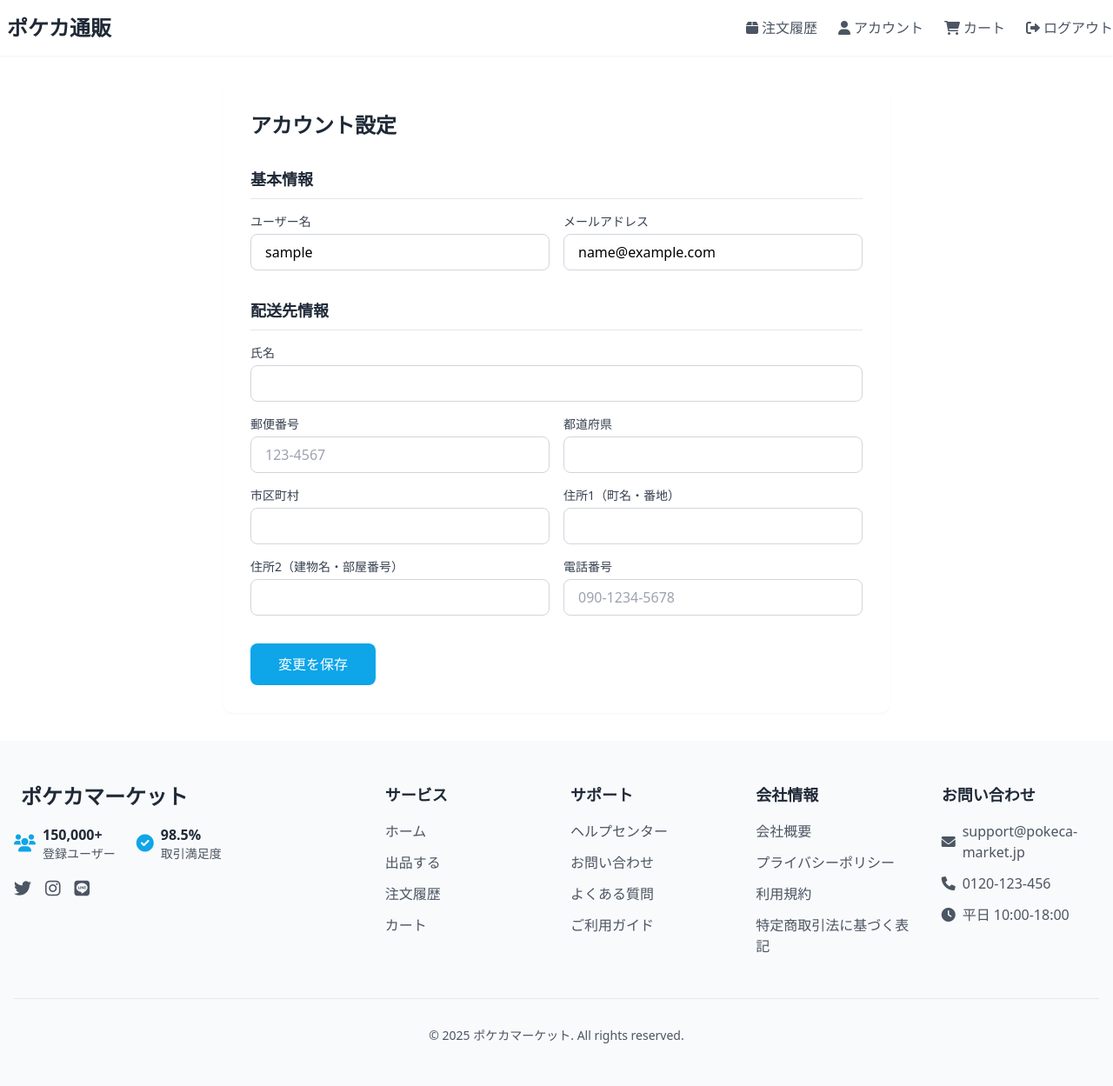
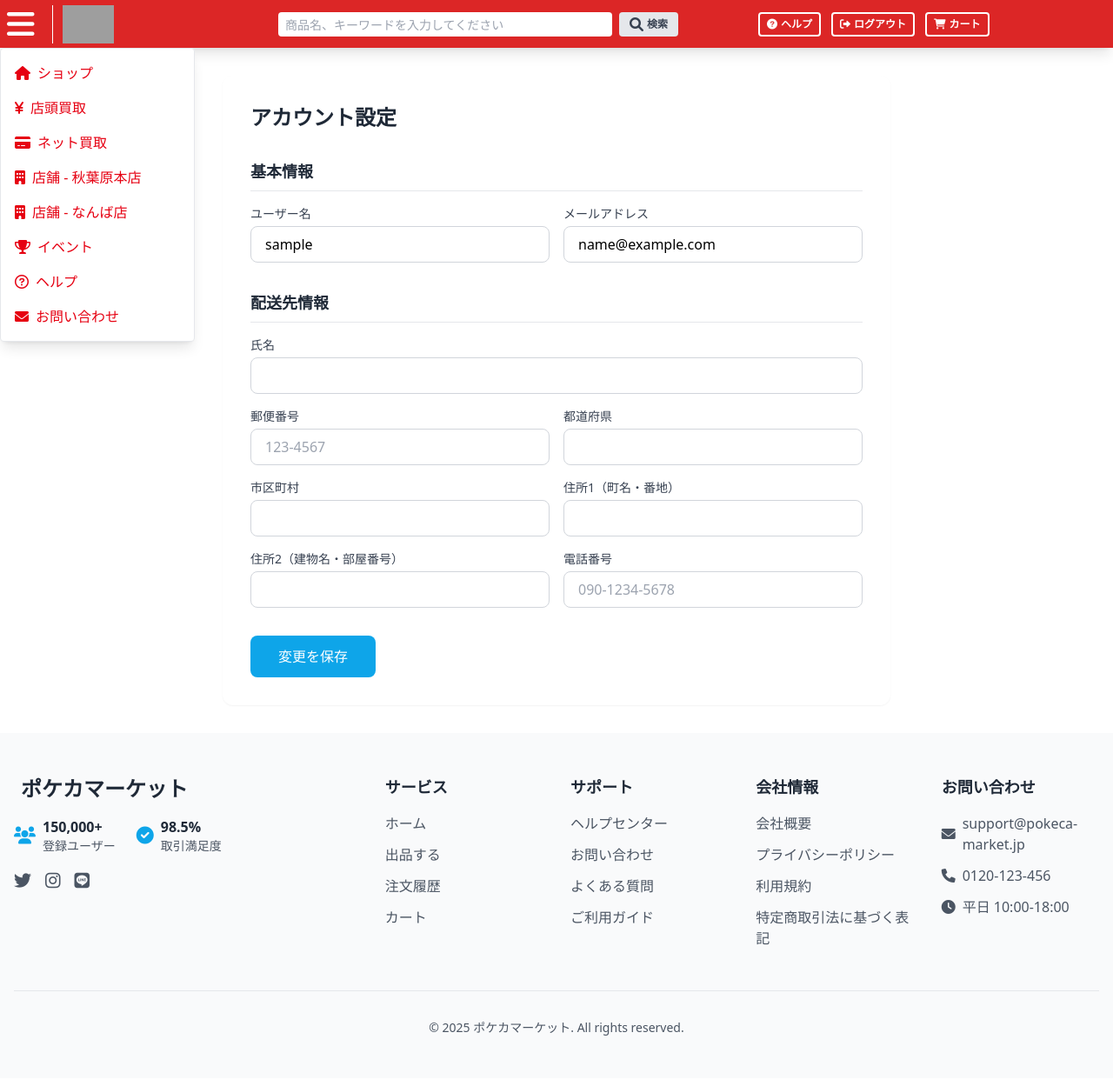
Before and after one commit to yamada0914/django-practice, a Django app: page /account/ in a window 1280 px wide. Shown: the whole page at 87% size. After the commit the page ends 1191 px from the top, so only its background shows below. Run offline with Django 3.2, Linux system fonts and the light colour scheme; the visitor is signed in with stand-in values (Sample User, id 1); data comes from the database, SQL or seed files in the repository; some libraries are stand-ins or nearby versions; grey boxes are pictures that could not be loaded.

Commit message:
ヘッダーデザイン調整

```diff
--- a/templates/base.html
+++ b/templates/base.html
@@ -30,14 +30,16 @@
             },
         }
     </script>
+    <!-- Alpine.js -->
+    <script src="https://cdn.jsdelivr.net/npm/alpinejs@3.x.x/dist/cdn.min.js" defer></script>
     <!-- Font Awesome -->
     <link href="https://cdnjs.cloudflare.com/ajax/libs/font-awesome/6.0.0/css/all.min.css" rel="stylesheet">
     <!-- Google Fonts -->
     <link href="https://fonts.googleapis.com/css2?family=Noto+Sans+JP:wght@400;500;700&display=swap" rel="stylesheet">
 </head>
 
-<body class="font-sans min-h-screen flex flex-col">
-    <header>
+<body class="font-sans min-h-screen">
+    <header class="sticky top-0 bg-red-600 shadow-lg backdrop-blur-md z-50 h-[55px] flex items-center">
         {% block header %}
         {% include 'snippets/messages.html' %}
         {% include 'snippets/header.html' %}
--- a/templates/snippets/header.html
+++ b/templates/snippets/header.html
@@ -1,83 +1,80 @@
-<nav class="sticky top-0 bg-white/95 backdrop-blur-md shadow-sm py-4">
-  <div class="container mx-auto">
-    <div class="flex items-center justify-between">
-      <a class="text-2xl font-bold text-gray-800 flex items-center" href="/">
-        <i class="fas fa-cards mr-2"></i>{{ TITLE }}
+<nav class="h-full">
+  <div class="flex items-center h-full w-full">
+    <!-- 左 -->
+    <div class="flex items-center h-full w-80 flex-shrink-0 relative" x-data="{ open: false }">
+      <button class="text-white text-4xl p-2 focus:outline-none" @click="open = !open" @mouseenter="open = true"
+        @mouseleave="open = false" type="button">
+        <i class="fas fa-bars"></i>
+      </button>
+      <!-- ドロップダウンメニュー -->
+      <div x-show="open" x-transition:enter="transition ease-out duration-100"
+        x-transition:enter-start="opacity-0 -translate-y-12" x-transition:enter-end="opacity-100 translate-y-0"
+        x-transition:leave="transition ease-in duration-75" x-transition:leave-start="opacity-100 translate-y-0"
+        x-transition:leave-end="opacity-0 -translate-y-12" @mouseenter="open = true" @mouseleave="open = false"
+        class="absolute left-0 top-[55px] bg-white shadow-lg rounded w-56 z-50 border" style="display: none;">
+        <ul class="py-2">
+          <li><a href="/" class="flex items-center px-4 py-2 hover:bg-gray-100 text-[#e60012]"><i
+                class="fas fa-home mr-2"></i>ショップ</a></li>
+          <li><a href="/pages/buying" class="flex items-center px-4 py-2 hover:bg-gray-100 text-[#e60012]"><i
+                class="fas fa-yen-sign mr-2"></i>店頭買取</a></li>
+          <li><a href="https://www.hare2buy.com/" target="_blank"
+              class="flex items-center px-4 py-2 hover:bg-gray-100 text-[#e60012]"><i
+                class="fa fa-credit-card mr-2"></i>ネット買取</a></li>
+          <li><a href="/pages/store" class="flex items-center px-4 py-2 hover:bg-gray-100 text-[#e60012]"><i
+                class="fa fa-building mr-2"></i>店舗 - 秋葉原本店</a></li>
+          <li><a href="/pages/store_namba" class="flex items-center px-4 py-2 hover:bg-gray-100 text-[#e60012]"><i
+                class="fa fa-building mr-2"></i>店舗 - なんば店</a></li>
+          <li><a href="/pages/events" class="flex items-center px-4 py-2 hover:bg-gray-100 text-[#e60012]"><i
+                class="fa fa-trophy mr-2"></i>イベント</a></li>
+          <li><a href="/pages/help" class="flex items-center px-4 py-2 hover:bg-gray-100 text-[#e60012]"><i
+                class="far fa-question-circle mr-2"></i>ヘルプ</a></li>
+          <li><a href="/pages/contact" class="flex items-center px-4 py-2 hover:bg-gray-100 text-[#e60012]"><i
+                class="fa fa-envelope mr-2"></i>お問い合わせ</a></li>
+        </ul>
+      </div>
+      <div class="w-px h-11 bg-white mx-3"></div>
+      <a href="/" class="flex items-center w-full">
+        <img src="https://hareruya2-filepool.s3.amazonaws.com/banner/hareruya2logo.png" alt="晴れる屋2" class="h-11">
       </a>
-
-      <!-- モバイルメニューボタン -->
-      <button class="lg:hidden text-gray-600 hover:text-gray-800 focus:outline-none" type="button"
-        data-bs-toggle="collapse" data-bs-target="#navbarNav">
-        <i class="fas fa-bars text-xl"></i>
-      </button>
-
-      <!-- ナビゲーションメニュー -->
-      <div class="hidden lg:flex items-center space-x-6" id="navbarNav">
-        <a class="text-gray-600 hover:text-gray-800 transition-colors flex items-center" href="/orders/">
-          <i class="fas fa-box mr-1"></i>注文履歴
+    </div>
+    <!-- 中央＋右：まとめて右寄せ -->
+    <div class="flex items-center ml-auto">
+      <form class="flex items-center">
+        <input type="text"
+          class="w-96 bg-white text-gray-500 placeholder-gray-400 placeholder:text-sm rounded px-2 py-2 h-7"
+          placeholder="商品名、キーワードを入力してください">
+        <button type="submit" class="flex items-center bg-gray-200 text-gray-700 rounded px-3 h-7 ml-2">
+          <i class="fas fa-search mr-1"></i>
+          <span class="text-xs font-bold">検索</span>
+        </button>
+      </form>
+      <!-- 右 -->
+      <div class="flex items-center h-full flex-shrink-0 ml-20">
+        <a href="/help"
+          class="border-2 border-white text-white text-xs flex items-center rounded px-2 h-7 ml-3 hover:bg-white hover:text-[#e60012] transitio font-bold">
+          <i class="fas fa-question-circle mr-1"></i>ヘルプ
         </a>
-        <a class="text-gray-600 hover:text-gray-800 transition-colors flex items-center" href="/account/">
-          <i class="fas fa-user mr-1"></i>アカウント
+        {% if user.is_authenticated %}
+        <a href="/logout"
+          class="border-2 border-white text-white text-xs flex items-center rounded px-2 h-7 ml-3 hover:bg-white hover:text-[#e60012] transition font-bold">
+          <i class="fas fa-sign-out-alt mr-1"></i>ログアウト
         </a>
-        <a class="text-gray-600 hover:text-gray-800 transition-colors flex items-center relative" href="/cart/">
+        {% else %}
+        <a href="/login"
+          class="border-2 border-white text-white text-xs flex items-center rounded px-2 h-7 ml-3 hover:bg-white hover:text-[#e60012] transition font-bold">
+          <i class="fas fa-user mr-1"></i>ログイン
+        </a>
+        {% endif %}
+        <a href="/cart"
+          class="border-2 border-white text-white text-xs flex items-center rounded px-2 h-7 ml-3 hover:bg-white hover:text-[#e60012] transition relative font-bold">
           <i class="fas fa-shopping-cart mr-1"></i>カート
           {% if request.session.cart and request.session.cart.items|length != 0 %}
           <span
-            class="absolute -top-2 -right-2 bg-red-500 text-white text-xs rounded-full w-5 h-5 flex items-center justify-center">
+            class="absolute -top-2 -right-2 bg-white text-[#e60012] text-xs rounded-full w-5 h-5 flex items-center justify-center font-bold">
             {{request.session.cart.items|length}}
           </span>
           {% endif %}
         </a>
-        {% if user.is_authenticated %}
-        <a class="text-gray-600 hover:text-gray-800 transition-colors flex items-center" href="/logout/">
-          <i class="fas fa-sign-out-alt mr-1"></i>ログアウト
-        </a>
-        {% else %}
-        <a class="text-gray-600 hover:text-gray-800 transition-colors flex items-center" href="/login/">
-          <i class="fas fa-sign-in-alt mr-1"></i>ログイン
-        </a>
-        <a class="bg-primary-500 hover:bg-primary-600 text-white px-6 py-2 rounded-full transition-all transform hover:-translate-y-0.5"
-          href="/signup/">
-          新規登録
-        </a>
-        {% endif %}
-      </div>
-
-      <!-- モバイルメニュー -->
-      <div class="lg:hidden collapse" id="navbarNav">
-        <div class="fixed inset-0 bg-gray-800/50 z-40"></div>
-        <div class="fixed right-0 top-0 h-full w-64 bg-white shadow-lg z-50 p-6 transform transition-transform">
-          <div class="flex flex-col space-y-4">
-            <a class="text-gray-600 hover:text-gray-800 transition-colors flex items-center" href="/orders/">
-              <i class="fas fa-box mr-2"></i>注文履歴
-            </a>
-            <a class="text-gray-600 hover:text-gray-800 transition-colors flex items-center" href="/account/">
-              <i class="fas fa-user mr-2"></i>アカウント
-            </a>
-            <a class="text-gray-600 hover:text-gray-800 transition-colors flex items-center relative" href="/cart/">
-              <i class="fas fa-shopping-cart mr-2"></i>カート
-              {% if request.session.cart and request.session.cart.items|length != 0 %}
-              <span
-                class="absolute -top-2 -right-2 bg-red-500 text-white text-xs rounded-full w-5 h-5 flex items-center justify-center">
-                {{request.session.cart.items|length}}
-              </span>
-              {% endif %}
-            </a>
-            {% if user.is_authenticated %}
-            <a class="text-gray-600 hover:text-gray-800 transition-colors flex items-center" href="/logout/">
-              <i class="fas fa-sign-out-alt mr-2"></i>ログアウト
-            </a>
-            {% else %}
-            <a class="text-gray-600 hover:text-gray-800 transition-colors flex items-center" href="/login/">
-              <i class="fas fa-sign-in-alt mr-2"></i>ログイン
-            </a>
-            <a class="bg-primary-500 hover:bg-primary-600 text-white px-6 py-2 rounded-full text-center transition-all transform hover:-translate-y-0.5"
-              href="/signup/">
-              新規登録
-            </a>
-            {% endif %}
-          </div>
-        </div>
       </div>
     </div>
   </div>
```
